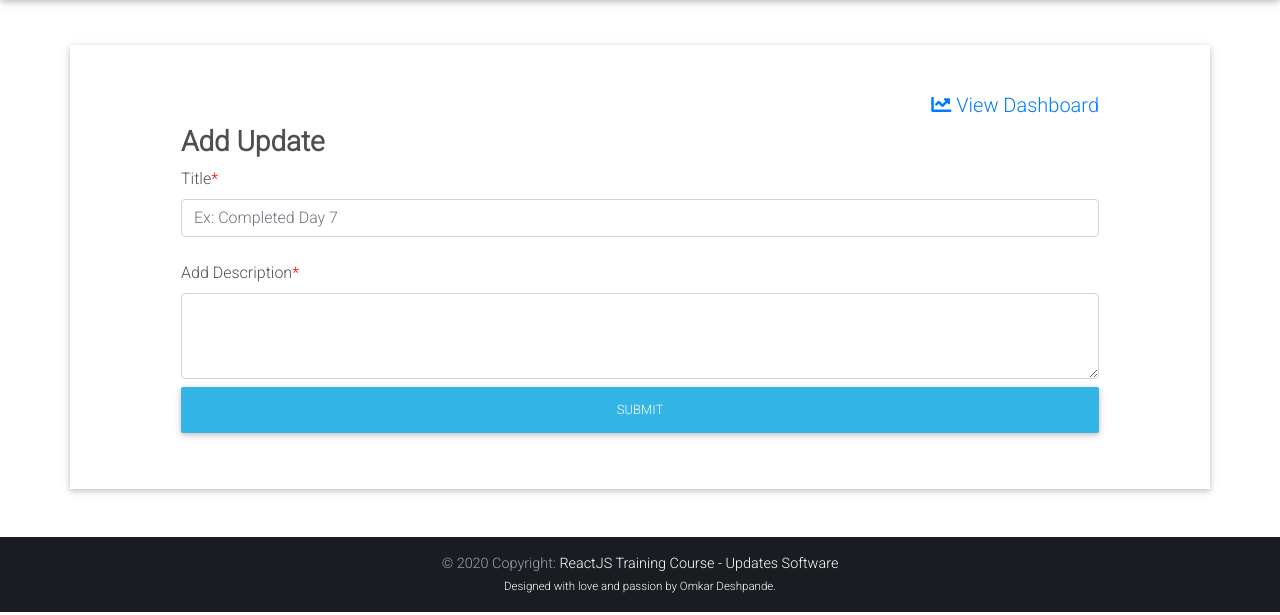
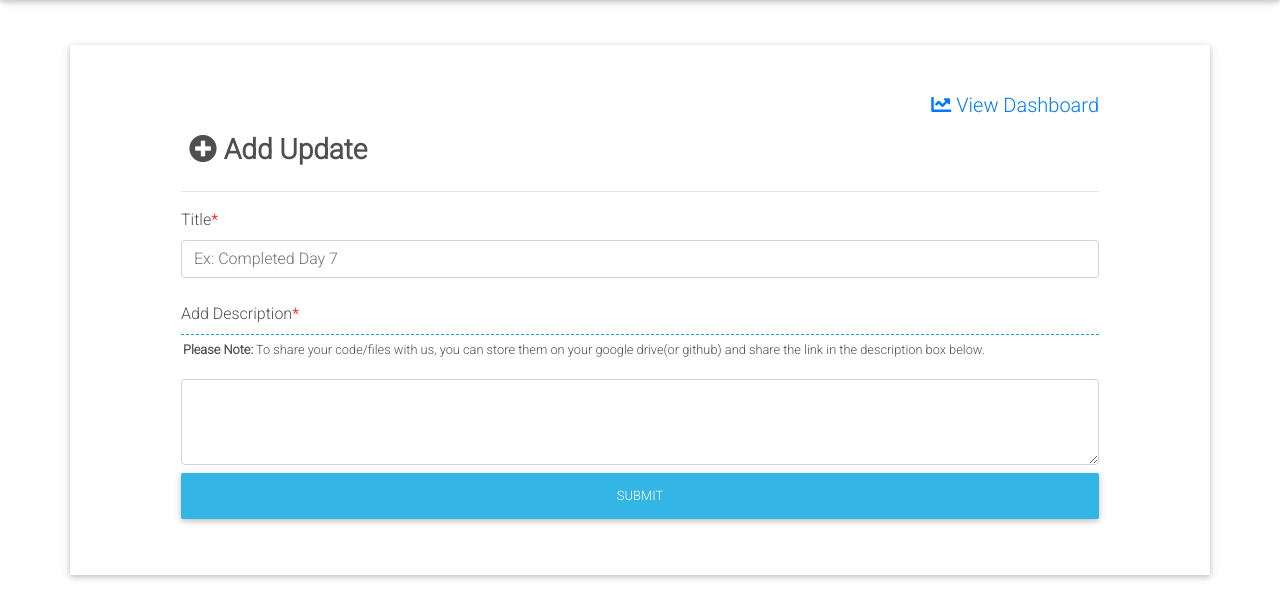
Before and after one commit to omkar98/TrainingSoftware, a Django app: page /addUpdate/ in a window 1280 px wide. Shown: the part 59-674 px from the top of the page. Run offline with Django 3.2, Linux system fonts and the light colour scheme; the visitor is signed in with stand-in values (Sample User, id 1); some libraries are stand-ins or nearby versions.

Commit message:
update-status notice

```diff
--- a/main_portal/static/main_portal/main.css
+++ b/main_portal/static/main_portal/main.css
@@ -13,6 +13,11 @@ body {
 }
 .default-color {
   background: #15AABF !important;
+}
+.update-description{
+  border-top: 1px dashed #15AABF;
+  padding:2px;
+  text-align: justify !important;
 }
 .header-color{
   background: #20232A !important;
--- a/users/templates/users/add-update.html
+++ b/users/templates/users/add-update.html
@@ -11,9 +11,8 @@
         <!--Section: Content-->
         <section class="px-md-5 mx-md-5 dark-grey-text">
           <a href="{% url 'user-dashboard' %}"><h5 class="text-right"><i class="fas fa-chart-line"></i> View Dashboard</h5></a>
-
-          <h3 class="font-weight-bold">Add Update</h3>
-          <form method="POST">
+          <h3 class="font-weight-bold p-2"><i class="fas fa-plus-circle"></i> Add Update</h3>
+          <hr><form method="POST">
            {% csrf_token %}
            <div class="row">
              <div class="col-md-12">
@@ -24,6 +23,7 @@
            <div class="row">
              <div class="col-md-12">
                <label for="update_content">Add Description<span class="required-form">*</span></label>
+               <br><p class="update-description z-depth-0"><small > <b>Please Note:</b> To share your code/files with us, you can store them on your google drive(or github) and share the link in the description box below.</small></p>
                 <textarea name="update_content" class="md-textarea form-control" rows="3" required></textarea>
                <!-- <textarea name="update_content"></textarea><br> -->
              </div>
--- a/users/templates/users/user-dashboard.html
+++ b/users/templates/users/user-dashboard.html
@@ -8,10 +8,12 @@
   <div class="row">
     <div class="col-md-12 text-center">
       <div class="container my-5 py-5 z-depth-1">
+
         <a href="{% url 'add-update' %}"><h5 class="text-right"><i class="fas fa-pencil-alt"></i> Add Update</h5></a>
         <!--Section: Content-->
         <section class="text-center px-md-5 mx-md-5 dark-grey-text">
-          <h3 class="font-weight-bold">Your Updates</h3>
+          <!-- <br><p class="update-description z-depth-0"><small > <b>Notification: </b>       </small></p> -->
+          <h3 class="font-weight-bold">Your Updates</h3><hr>
           <table class="table table-striped">
             <thead>
               <tr>
@@ -34,7 +36,6 @@
             </tbody>
           </table>
 
-
         </section>
         <!--Section: Content-->
 </div>
```
